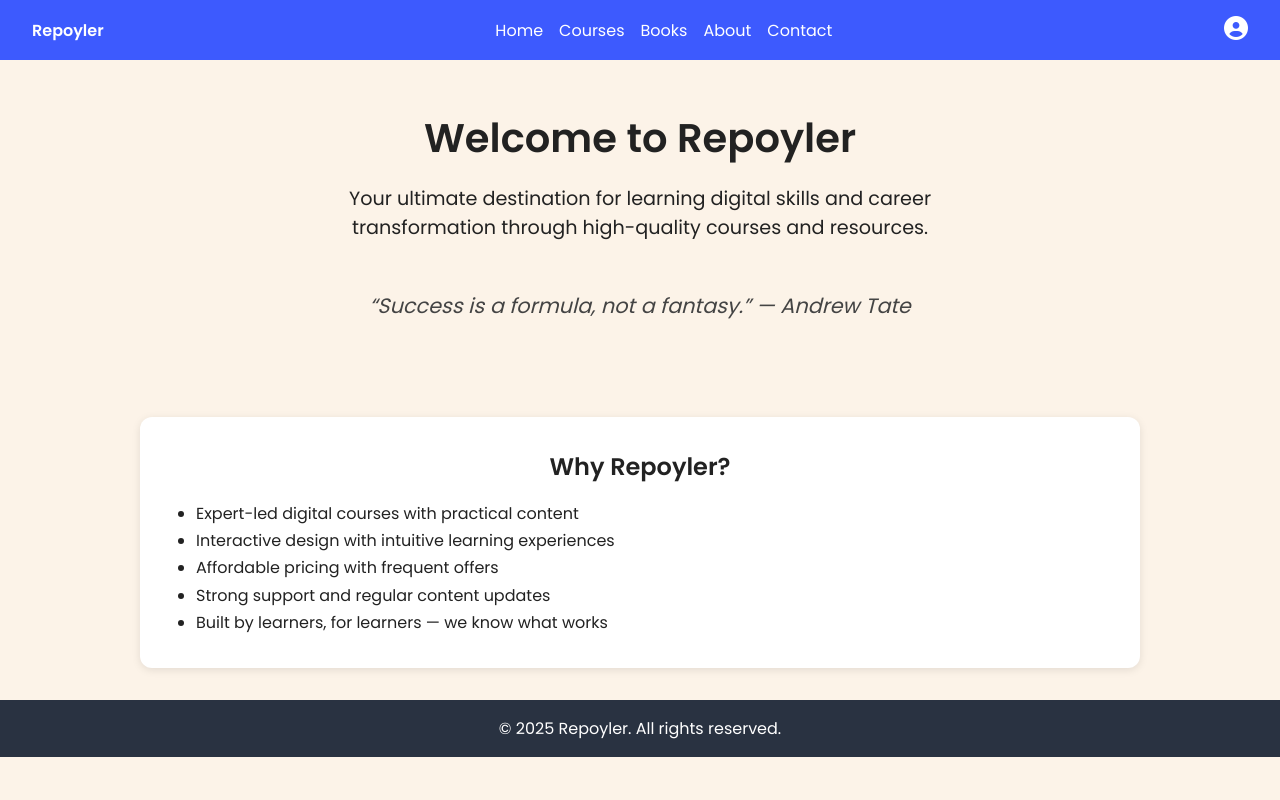
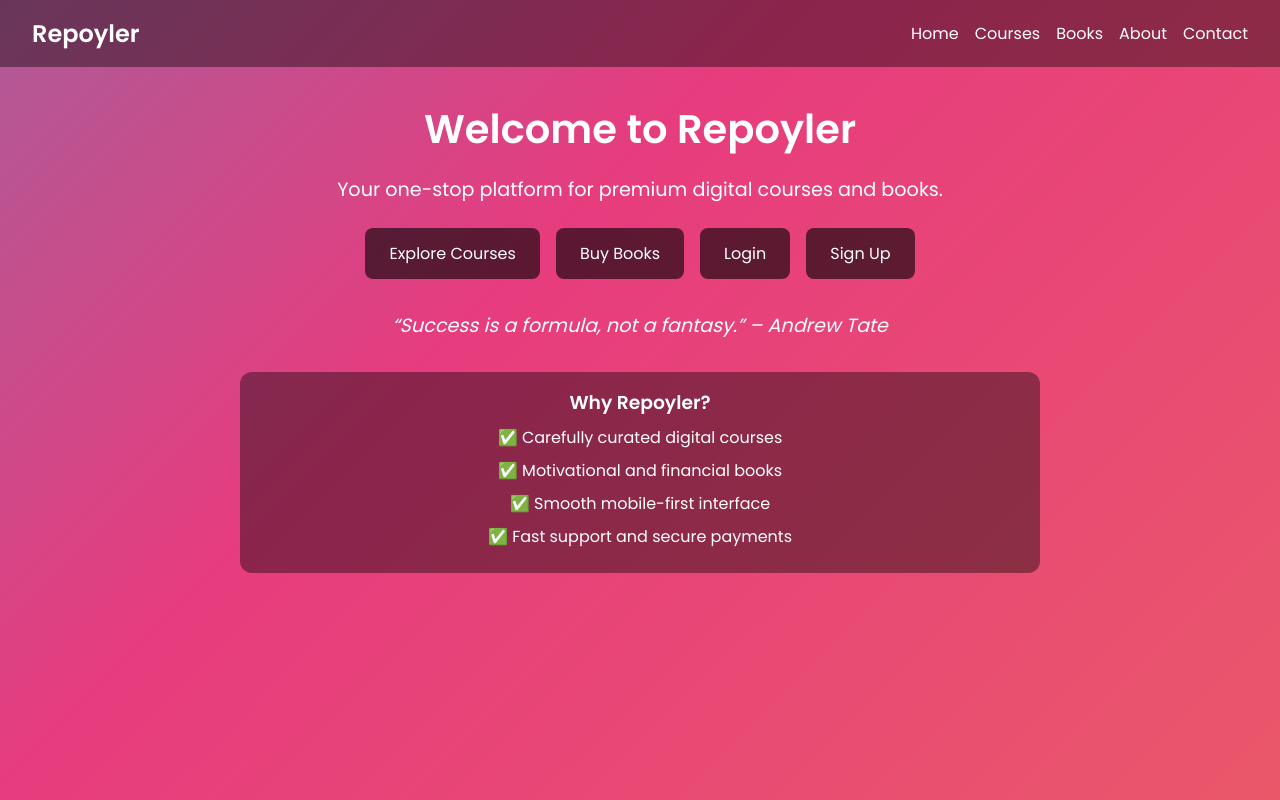
Before and after one commit to RepoylerJKC/repoyler, a plain HTML site: page index.html in a window 1280 px wide. Drawn offline with Linux system fonts and the light colour scheme.

Commit message:
Add files via upload

```diff
--- a/index.html
+++ b/index.html
@@ -3,205 +3,215 @@
 <head>
   <meta charset="UTF-8" />
   <meta name="viewport" content="width=device-width, initial-scale=1.0"/>
-  <title>Repoyler | Learn and Grow</title>
+  <title>Repoyler | Home</title>
   <link href="https://fonts.googleapis.com/css2?family=Poppins:wght@400;600&display=swap" rel="stylesheet"/>
-  <script src="https://kit.fontawesome.com/a076d05399.js" crossorigin="anonymous"></script>
   <style>
-    :root {
-      --accent-color: #3d5afe;
-      --text-color: #222;
-    }
-
     * {
       margin: 0;
       padding: 0;
       box-sizing: border-box;
+      font-family: 'Poppins', sans-serif;
     }
 
-    body {
-      font-family: 'Poppins', sans-serif;
-      background: hsl(0, 80%, 95%);
-      transition: background 2s linear;
-      color: var(--text-color);
+    body, html {
+      height: 100%;
+      overflow-x: hidden;
+      background: linear-gradient(-45deg, #ee7752, #e73c7e, #23a6d5, #23d5ab);
+      background-size: 400% 400%;
+      animation: gradient 15s ease infinite;
+      color: white;
+    }
+
+    @keyframes gradient {
+      0% { background-position: 0% 50%; }
+      50% { background-position: 100% 50%; }
+      100% { background-position: 0% 50%; }
     }
 
     header {
-      background-color: var(--accent-color);
-      color: white;
+      background: rgba(0, 0, 0, 0.4);
       padding: 1rem 2rem;
       display: flex;
       justify-content: space-between;
       align-items: center;
       position: sticky;
       top: 0;
-      z-index: 999;
+      z-index: 1000;
     }
 
-    nav ul {
-      list-style: none;
+    .logo {
+      font-weight: 700;
+      font-size: 1.5rem;
+    }
+
+    nav {
       display: flex;
       gap: 1rem;
     }
 
-    nav ul li a {
+    nav a {
+      text-decoration: none;
       color: white;
-      text-decoration: none;
       font-weight: 500;
+      transition: color 0.3s ease;
     }
 
-    .profile {
-      position: relative;
+    nav a:hover {
+      color: #ffeaa7;
+    }
+
+    .menu-toggle {
+      display: none;
+      flex-direction: column;
       cursor: pointer;
     }
 
-    .profile i {
-      font-size: 1.5rem;
+    .bar {
+      width: 25px;
+      height: 3px;
+      background: white;
+      margin: 4px 0;
     }
 
-    .dropdown {
+    @media (max-width: 768px) {
+      nav {
         position: absolute;
-      right: 0;
-      top: 100%;
-      background: white;
-      box-shadow: 0 4px 8px rgba(0,0,0,0.1);
-      padding: 0.5rem;
+        top: 70px;
+        left: 0;
+        width: 100%;
+        flex-direction: column;
+        background: rgba(0,0,0,0.8);
         display: none;
-      flex-direction: column;
+        padding: 1rem;
       }
 
-    .dropdown a {
-      color: var(--text-color);
-      text-decoration: none;
-      padding: 0.3rem 1rem;
-    }
-
-    .dropdown a:hover {
-      background: #f0f0f0;
-    }
-
-    .profile:hover .dropdown {
+      nav.active {
         display: flex;
       }
 
-    .hero {
-      padding: 3rem 2rem;
+      .menu-toggle {
+        display: flex;
+      }
+    }
+
+    .container {
+      padding: 2rem;
       text-align: center;
     }
 
-    .hero h1 {
+    .hero h2 {
       font-size: 2.5rem;
       margin-bottom: 1rem;
     }
 
     .hero p {
       font-size: 1.2rem;
-      max-width: 600px;
-      margin: auto;
+      margin-bottom: 1.5rem;
+    }
+
+    .buttons {
+      display: flex;
+      flex-wrap: wrap;
+      justify-content: center;
+      gap: 1rem;
+      margin-bottom: 2rem;
+    }
+
+    .buttons a {
+      background: rgba(0,0,0,0.6);
+      color: white;
+      padding: 0.8rem 1.5rem;
+      text-decoration: none;
+      border-radius: 8px;
+      transition: background 0.3s ease;
+    }
+
+    .buttons a:hover {
+      background: rgba(0,0,0,0.8);
     }
 
     .quote {
-      margin: 3rem 0 1rem;
-      font-size: 1.3rem;
+      font-size: 1.2rem;
       font-style: italic;
-      color: #444;
+      margin-top: 2rem;
     }
 
     .why-section {
-      background: white;
-      padding: 2rem;
-      margin: 2rem auto;
-      max-width: 1000px;
+      margin-top: 2rem;
+      padding: 1rem;
+      background: rgba(0,0,0,0.4);
       border-radius: 12px;
-      box-shadow: 0 2px 8px rgba(0,0,0,0.1);
+      max-width: 800px;
+      margin-left: auto;
+      margin-right: auto;
     }
 
-    .why-section h2 {
-      text-align: center;
-      margin-bottom: 1rem;
+    .why-section h3 {
+      margin-bottom: 0.5rem;
     }
 
     .why-section ul {
-      list-style: disc;
-      padding-left: 1.5rem;
-      line-height: 1.7;
+      list-style: none;
+      padding-left: 0;
     }
 
-    footer {
-      text-align: center;
-      padding: 1rem;
-      background: #293241;
-      color: white;
-      margin-top: 2rem;
-    }
-
-    @media screen and (max-width: 600px) {
-      nav ul {
-        flex-direction: column;
-        gap: 0.5rem;
-      }
-
-      .hero h1 {
-        font-size: 2rem;
-      }
-
-      .hero p {
-        font-size: 1rem;
-      }
+    .why-section li {
+      margin-bottom: 0.5rem;
     }
   </style>
 </head>
 <body>
 
 <header>
-    <div><strong>Repoyler</strong></div>
-    <nav>
-      <ul>
-        <li><a href="index.html">Home</a></li>
-        <li><a href="courses.html">Courses</a></li>
-        <li><a href="books.html">Books</a></li>
-        <li><a href="about.html">About</a></li>
-        <li><a href="contact.html">Contact</a></li>
-      </ul>
+  <div class="logo">Repoyler</div>
+  <div class="menu-toggle" id="menuToggle">
+    <div class="bar"></div>
+    <div class="bar"></div>
+    <div class="bar"></div>
+  </div>
+  <nav id="navbar">
+    <a href="index.html">Home</a>
+    <a href="courses.html">Courses</a>
+    <a href="books.html">Books</a>
+    <a href="about.html">About</a>
+    <a href="contact.html">Contact</a>
   </nav>
-    <div class="profile">
-      <i class="fas fa-user-circle"></i>
-      <div class="dropdown">
+</header>
+
+<div class="container">
+  <div class="hero">
+    <h2>Welcome to Repoyler</h2>
+    <p>Your one-stop platform for premium digital courses and books.</p>
+  </div>
+
+  <div class="buttons">
+    <a href="courses.html">Explore Courses</a>
+    <a href="books.html">Buy Books</a>
     <a href="login.html">Login</a>
     <a href="signup.html">Sign Up</a>
   </div>
+
+  <div class="quote">
+    “Success is a formula, not a fantasy.” – Andrew Tate
   </div>
-  </header>
 
-  <section class="hero">
-    <h1>Welcome to Repoyler</h1>
-    <p>Your ultimate destination for learning digital skills and career transformation through high-quality courses and resources.</p>
-    <div class="quote">
-      “Success is a formula, not a fantasy.” — Andrew Tate
+  <div class="why-section">
+    <h3>Why Repoyler?</h3>
+    <ul>
+      <li>✅ Carefully curated digital courses</li>
+      <li>✅ Motivational and financial books</li>
+      <li>✅ Smooth mobile-first interface</li>
+      <li>✅ Fast support and secure payments</li>
+    </ul>
   </div>
-  </section>
-
-  <section class="why-section">
-    <h2>Why Repoyler?</h2>
-    <ul>
-      <li>Expert-led digital courses with practical content</li>
-      <li>Interactive design with intuitive learning experiences</li>
-      <li>Affordable pricing with frequent offers</li>
-      <li>Strong support and regular content updates</li>
-      <li>Built by learners, for learners — we know what works</li>
-    </ul>
-  </section>
-
-  <footer>
-    &copy; 2025 Repoyler. All rights reserved.
-  </footer>
+</div>
 
 <script>
-    // Animated background color
-    let hue = 0;
-    setInterval(() => {
-      document.body.style.background = `hsl(${hue}, 80%, 95%)`;
-      hue = (hue + 1) % 360;
-    }, 100);
+  const toggleBtn = document.getElementById('menuToggle');
+  const navbar = document.getElementById('navbar');
+  toggleBtn.addEventListener('click', () => {
+    navbar.classList.toggle('active');
+  });
 </script>
 
 </body>
```
Lines whose indentation alone changed are shown as unchanged.
